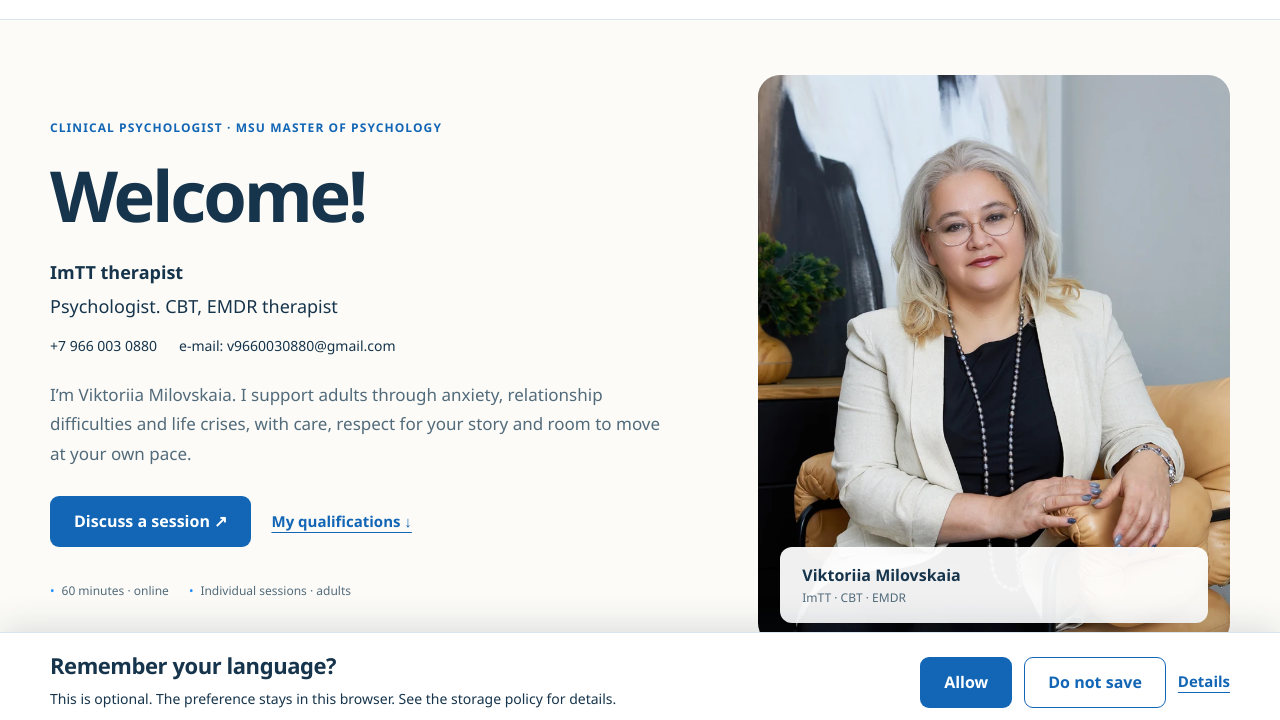
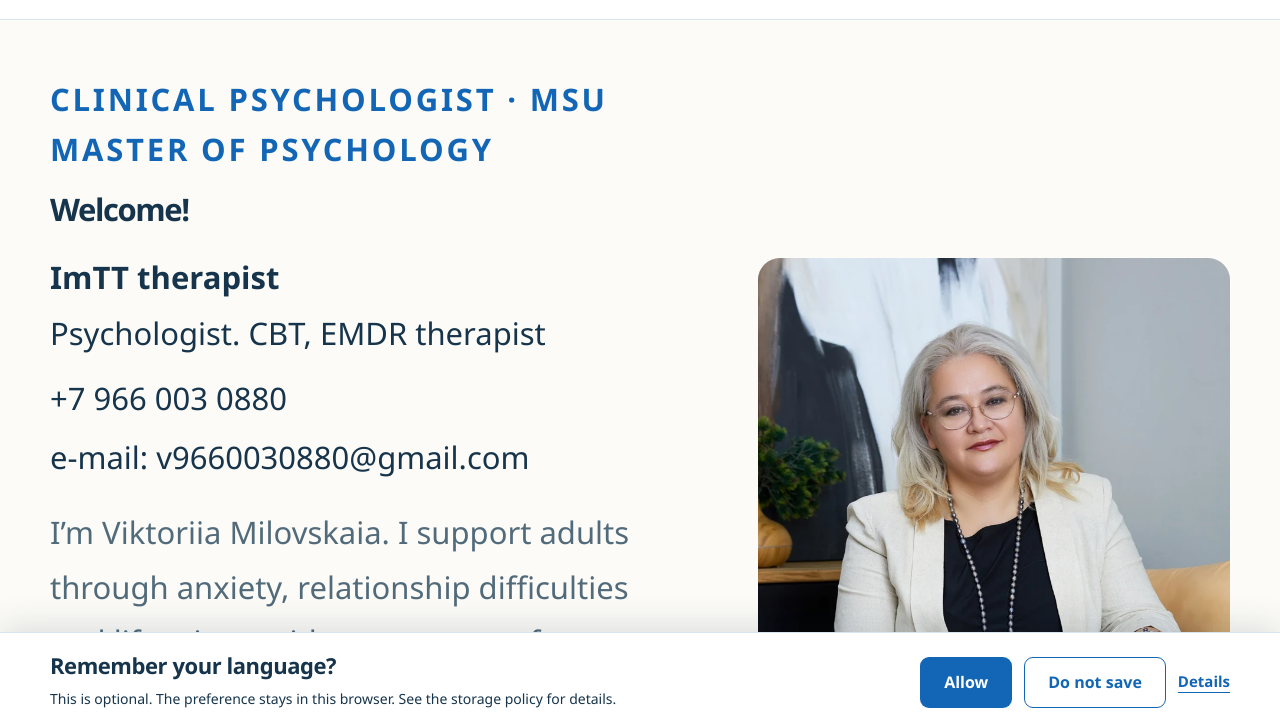
Before and after one commit to psy-victoria/psy-victoria.help, a plain HTML site: page index.html in a window 1280 px wide. Shown: the part 69-789 px from the top of the page. Drawn offline with Linux system fonts and the light colour scheme.

Commit message:
шрифт

```diff
--- /dev/null
+++ b/assets/website-studio/edit-0c916f5a7a33469c80b6e85a728e27c6.css
@@ -0,0 +1,2 @@
+/* Website Studio: saved visual formatting. */
+span[data-website-studio-run~="a8ef14de5dec460a8bbf49ef050221d1"]:not(#website-studio-override#website-studio-override#website-studio-override){font-family: 'Times New Roman' !important}
--- /dev/null
+++ b/assets/website-studio/edit-35ac2af9aac14cbcab8cb1fb77b7943a.css
@@ -0,0 +1,2 @@
+/* Website Studio: saved visual formatting. */
+[data-website-studio-style="2d313d0bf79e411086886b659deedf94"]:not(#website-studio-override#website-studio-override#website-studio-override){font-family: 'Times New Roman' !important}
--- /dev/null
+++ b/assets/website-studio/edit-e41d04020f89478cbbd4ab6d7ba05437.css
@@ -0,0 +1,18 @@
+/* Website Studio: saved visual formatting. */
+[data-website-studio-style="61086cde2dc149939e896bb6d067c7dd"]:not(#website-studio-override#website-studio-override#website-studio-override){font-size: 31px !important}
+[data-website-studio-style="21834c9607ab474390c7674cfb0251f5"]:not(#website-studio-override#website-studio-override#website-studio-override){font-size: 31px !important}
+[data-website-studio-style="1abf90abf0d347388a21d33feed33258"]:not(#website-studio-override#website-studio-override#website-studio-override){font-size: 31px !important}
+[data-website-studio-style="e1e2ba0999124799bebdd5e174926aa6"]:not(#website-studio-override#website-studio-override#website-studio-override){font-size: 31px !important}
+[data-website-studio-style="367e5c9b2fd946748cd441a218157a53"]:not(#website-studio-override#website-studio-override#website-studio-override){font-size: 31px !important}
+[data-website-studio-style="b5677311df544ceea8a4603cba74950f"]:not(#website-studio-override#website-studio-override#website-studio-override){font-size: 31px !important}
+[data-website-studio-style="516c449d175842a6b4efd1a0f3fc6bc9"]:not(#website-studio-override#website-studio-override#website-studio-override){font-size: 31px !important}
+[data-website-studio-style="4936bc57d63946a294f470513ef9cca3"]:not(#website-studio-override#website-studio-override#website-studio-override){font-size: 31px !important}
+[data-website-studio-style="66d0adbee4474cb5b25b578bbc6936bc"]:not(#website-studio-override#website-studio-override#website-studio-override){font-size: 31px !important}
+[data-website-studio-style="5b07563eb0b446bba50072e1d0c98f27"]:not(#website-studio-override#website-studio-override#website-studio-override){font-size: 31px !important}
+[data-website-studio-style="68fa5d0a33e84b209247f83e18b0befe"]:not(#website-studio-override#website-studio-override#website-studio-override){font-size: 31px !important}
+[data-website-studio-style="6ac9793e7f7746a49cb0ef2b113c9e2d"]:not(#website-studio-override#website-studio-override#website-studio-override){font-size: 31px !important}
+[data-website-studio-style="72fa523aa51348c58a32290b6ca6fe97"]:not(#website-studio-override#website-studio-override#website-studio-override){font-size: 31px !important}
+[data-website-studio-style="85c28601ae2d478b877bb7b8dddc8bfb"]:not(#website-studio-override#website-studio-override#website-studio-override){font-size: 31px !important}
+[data-website-studio-style="318d06bde707480f8232ad1d774db7fd"]:not(#website-studio-override#website-studio-override#website-studio-override){font-size: 31px !important}
+[data-website-studio-style="9d410e76b3b84a75999e582ac9eaf189"]:not(#website-studio-override#website-studio-override#website-studio-override){font-size: 31px !important}
+[data-website-studio-style="938dd98bcdd04e34badcd53c7222ccca"]:not(#website-studio-override#website-studio-override#website-studio-override){font-size: 31px !important}
--- a/index.html
+++ b/index.html
@@ -37,6 +37,8 @@ CSS подключён ниже; JavaScript загружается с defer по
 <link data-website-studio-sheet rel="stylesheet" href="assets/website-studio/edit-661e38739da4443483799b74d2b05b95.css">
 
 <link data-website-studio-sheet rel="stylesheet" href="assets/website-studio/edit-039938d6eded4818998a87bde99068c9.css">
+
+<link data-website-studio-sheet rel="stylesheet" href="assets/website-studio/edit-e41d04020f89478cbbd4ab6d7ba05437.css">
 </head>
   <body>
     <a class="skip-link" href="#main" data-ru="Перейти к содержимому" data-en="Skip to content">Перейти к содержимому</a>
@@ -76,29 +78,29 @@ CSS подключён ниже; JavaScript загружается с defer по
       <!-- ПЕРВЫЙ ЭКРАН: фотография хранится локально. Замените assets/viktoria.jpg своей фотографией. -->
       <section class="hero">
         <div class="container hero-grid">
-          <div class="hero-copy">
-            <p class="eyebrow" data-ru="Клинический психолог · магистр психологии МГУ" data-en="Clinical psychologist · MSU Master of Psychology">Клинический психолог · магистр психологии МГУ</p>
-            <h1>
-              <span  data-ru="Добро пожаловать!" data-en="Welcome!">Добро пожаловать!</span>
+          <div class="hero-copy" style="font-size: 31px !important" data-website-studio-style="61086cde2dc149939e896bb6d067c7dd">
+            <p class="eyebrow" data-ru="Клинический психолог · магистр психологии МГУ" data-en="Clinical psychologist · MSU Master of Psychology" style="font-size: 31px !important" data-website-studio-style="21834c9607ab474390c7674cfb0251f5">Клинический психолог · магистр психологии МГУ</p>
+            <h1 style="font-size: 31px !important" data-website-studio-style="1abf90abf0d347388a21d33feed33258">
+              <span  data-ru="Добро пожаловать!" data-en="Welcome!" style="font-size: 31px !important" data-website-studio-style="e1e2ba0999124799bebdd5e174926aa6">Добро пожаловать!</span>
               <br>
             </h1>
             <!-- Профессиональные направления и прямые контакты первого экрана. -->
-            <div class="hero-credentials">
-              <strong  data-ru="ImTT терапевт" data-en="ImTT therapist">ImTT терапевт</strong>
-              <span  data-ru="Психолог. CBT, EMDR терапевт" data-en="Psychologist. CBT, EMDR therapist">Психолог. CBT, EMDR терапевт</span>
+            <div class="hero-credentials" style="font-size: 31px !important" data-website-studio-style="367e5c9b2fd946748cd441a218157a53">
+              <strong  data-ru="ImTT терапевт" data-en="ImTT therapist" style="font-size: 31px !important" data-website-studio-style="b5677311df544ceea8a4603cba74950f">ImTT терапевт</strong>
+              <span  data-ru="Психолог. CBT, EMDR терапевт" data-en="Psychologist. CBT, EMDR therapist" style="font-size: 31px !important" data-website-studio-style="516c449d175842a6b4efd1a0f3fc6bc9">Психолог. CBT, EMDR терапевт</span>
             </div>
-            <div class="hero-contact">
-              <a href="tel:+79660030880" style="text-decoration-line: none !important" data-website-studio-style="66d0adbee4474cb5b25b578bbc6936bc">+7 966 003 0880</a>
-              <a href="mailto:v9660030880@gmail.com" style="text-decoration-line: none !important" data-website-studio-style="5b07563eb0b446bba50072e1d0c98f27">e-mail: v9660030880@gmail.com</a>
+            <div class="hero-contact" style="font-size: 31px !important" data-website-studio-style="4936bc57d63946a294f470513ef9cca3">
+              <a href="tel:+79660030880" style="text-decoration-line: none !important; font-size: 31px !important" data-website-studio-style="66d0adbee4474cb5b25b578bbc6936bc">+7 966 003 0880</a>
+              <a href="mailto:v9660030880@gmail.com" style="text-decoration-line: none !important; font-size: 31px !important" data-website-studio-style="5b07563eb0b446bba50072e1d0c98f27">e-mail: v9660030880@gmail.com</a>
             </div>
-            <p class="hero-lead" data-ru="Я Виктория Миловская. Помогаю взрослым разобраться с тревогой, сложными отношениями и жизненными кризисами - бережно, с уважением к вашей истории и в вашем темпе." data-en="I’m Viktoriia Milovskaia. I support adults through anxiety, relationship difficulties and life crises, with care, respect for your story and room to move at your own pace.">Я Виктория Миловская. Помогаю взрослым разобраться с тревогой, сложными отношениями и жизненными кризисами - бережно, с уважением к вашей истории и в вашем темпе.</p>
-            <div class="hero-actions">
-              <a href="#contact" class="button primary" data-ru="Обсудить консультацию ↗" data-en="Discuss a session ↗">Обсудить консультацию ↗</a>
-              <a href="#education" class="text-link" data-ru="Моё образование ↓" data-en="My qualifications ↓">Моё образование ↓</a>
+            <p class="hero-lead" data-ru="Я Виктория Миловская. Помогаю взрослым разобраться с тревогой, сложными отношениями и жизненными кризисами - бережно, с уважением к вашей истории и в вашем темпе." data-en="I’m Viktoriia Milovskaia. I support adults through anxiety, relationship difficulties and life crises, with care, respect for your story and room to move at your own pace." style="font-size: 31px !important" data-website-studio-style="68fa5d0a33e84b209247f83e18b0befe">Я Виктория Миловская. Помогаю взрослым разобраться с тревогой, сложными отношениями и жизненными кризисами - бережно, с уважением к вашей истории и в вашем темпе.</p>
+            <div class="hero-actions" style="font-size: 31px !important" data-website-studio-style="6ac9793e7f7746a49cb0ef2b113c9e2d">
+              <a href="#contact" class="button primary" data-ru="Обсудить консультацию ↗" data-en="Discuss a session ↗" style="font-size: 31px !important" data-website-studio-style="72fa523aa51348c58a32290b6ca6fe97">Обсудить консультацию ↗</a>
+              <a href="#education" class="text-link" data-ru="Моё образование ↓" data-en="My qualifications ↓" style="font-size: 31px !important" data-website-studio-style="85c28601ae2d478b877bb7b8dddc8bfb">Моё образование ↓</a>
             </div>
-            <div class="hero-facts">
-              <span  data-ru="60 минут · онлайн" data-en="60 minutes · online">60 минут · онлайн</span>
-              <span  data-ru="Индивидуально · для взрослых" data-en="Individual sessions · adults">Индивидуально · для взрослых</span>
+            <div class="hero-facts" style="font-size: 31px !important" data-website-studio-style="318d06bde707480f8232ad1d774db7fd">
+              <span  data-ru="60 минут · онлайн" data-en="60 minutes · online" style="font-size: 31px !important" data-website-studio-style="9d410e76b3b84a75999e582ac9eaf189">60 минут · онлайн</span>
+              <span  data-ru="Индивидуально · для взрослых" data-en="Individual sessions · adults" style="font-size: 31px !important" data-website-studio-style="938dd98bcdd04e34badcd53c7222ccca">Индивидуально · для взрослых</span>
             </div>
           </div>
           <figure class="hero-portrait">
```
Also changed, not shown: anxiety.html (+9 -3 lines), assets/website-studio/text-format-9d0bdb7840c1.js (added, +30 -0 lines).
